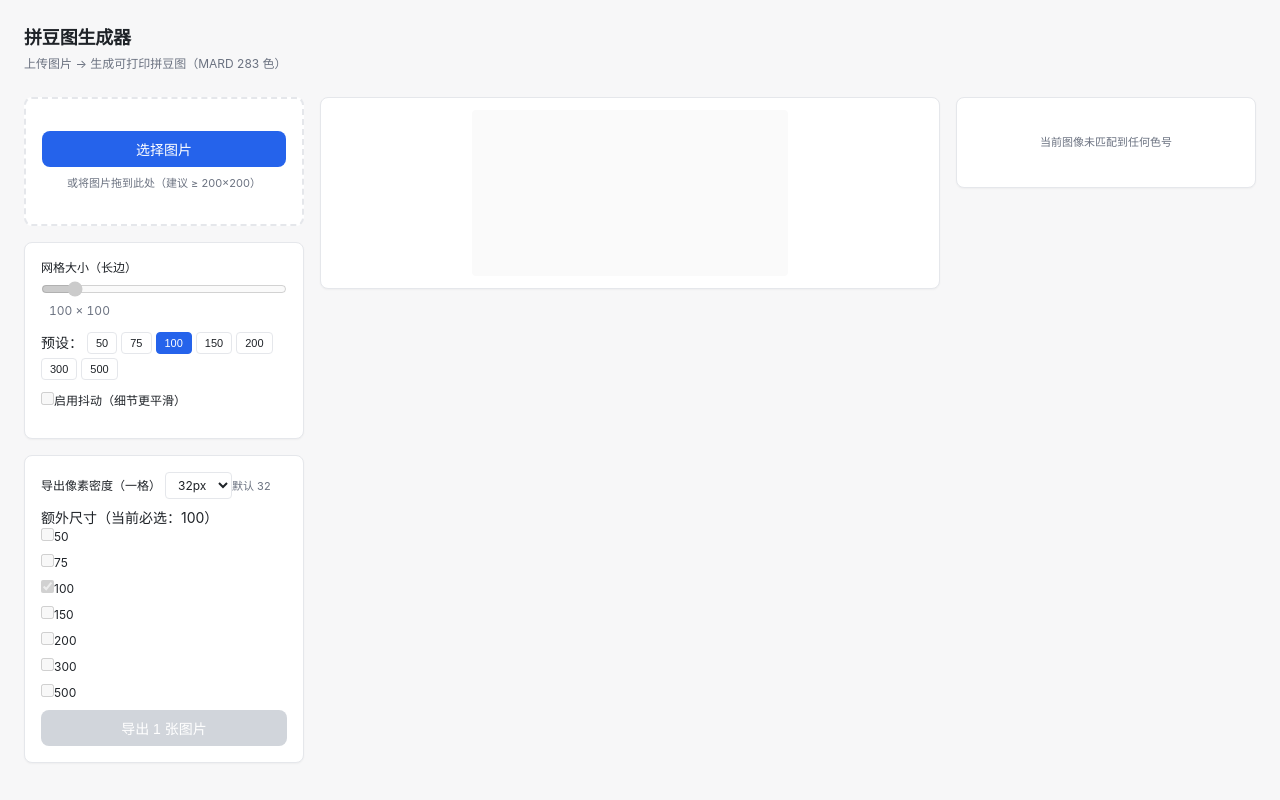
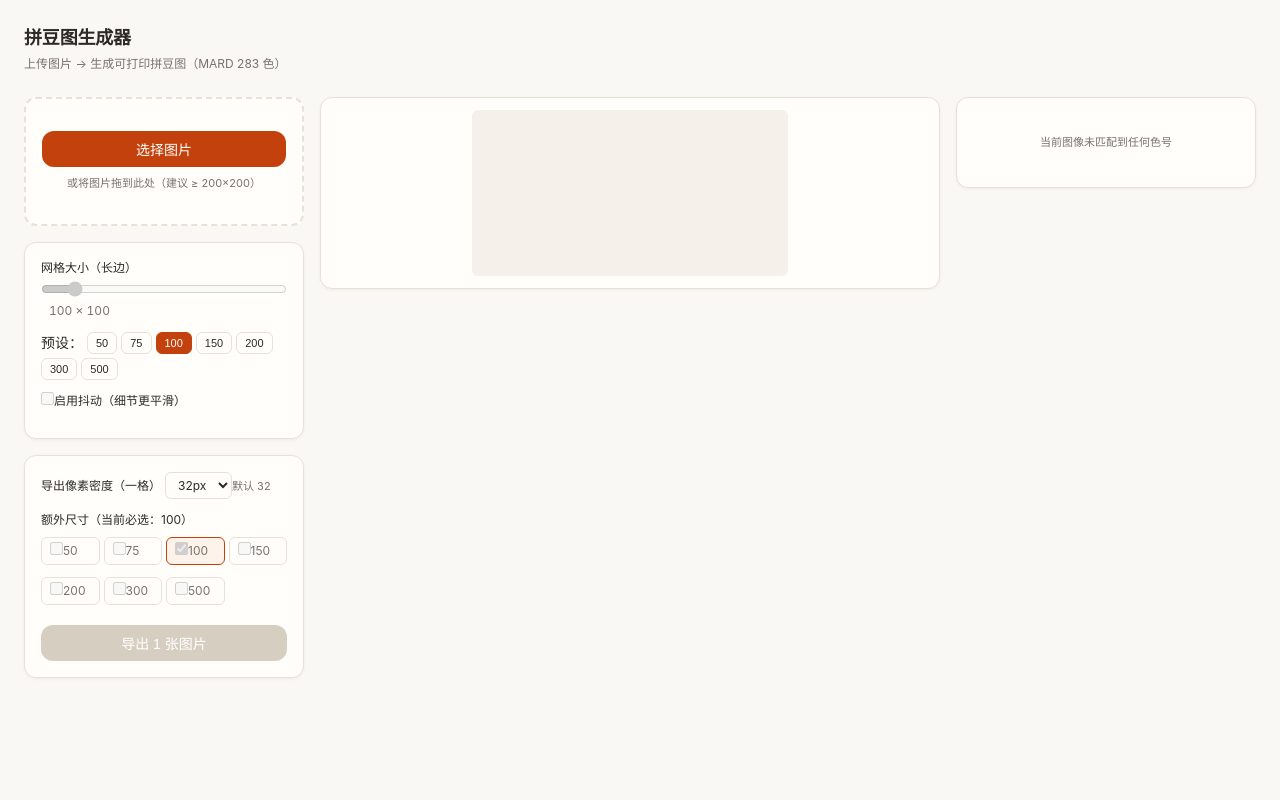
Before and after one commit to fansea0/pingdou, a React (Vite) app: page / in a window 1280 px wide. Built offline with nearby package versions, Linux system fonts and the light colour scheme.

Commit message:
style: 暖中性调色盘 + 软阴影 + 大圆角 + 多选尺寸样式

```diff
--- a/src/styles/global.css
+++ b/src/styles/global.css
@@ -1,15 +1,15 @@
 :root {
-  /* Color */
-  --color-bg: #f7f7f8;
-  --color-surface: #ffffff;
-  --color-surface-alt: #fafafa;
-  --color-text: #1f2328;
-  --color-text-muted: #6b7280;
-  --color-border: #e5e7eb;
-  --color-border-strong: #d1d5db;
-  --color-accent: #2563eb;
-  --color-accent-hover: #1d4ed8;
-  --color-accent-soft: #eff6ff;
+  /* Color — 暖中性 */
+  --color-bg: #faf8f5;
+  --color-surface: #fffefa;
+  --color-surface-alt: #f5f1ea;
+  --color-text: #2d2a26;
+  --color-text-muted: #78716c;
+  --color-border: #e7e2d8;
+  --color-border-strong: #d6cfc1;
+  --color-accent: #c2410c;
+  --color-accent-hover: #9a3412;
+  --color-accent-soft: #fef3eb;
   --color-error-bg: #fef2f2;
   --color-error-fg: #b91c1c;
 
@@ -21,14 +21,15 @@
   --space-5: 24px;
   --space-6: 32px;
 
-  /* Radius */
-  --radius-sm: 4px;
-  --radius-md: 8px;
-  --radius-lg: 12px;
+  /* Radius — 大圆角 */
+  --radius-sm: 6px;
+  --radius-md: 12px;
+  --radius-lg: 16px;
 
-  /* Shadow */
-  --shadow-sm: 0 1px 2px rgba(0, 0, 0, 0.04);
-  --shadow-md: 0 2px 8px rgba(0, 0, 0, 0.06);
+  /* Shadow — 柔和 */
+  --shadow-sm: 0 1px 3px rgba(60, 40, 20, 0.06);
+  --shadow-md: 0 4px 12px rgba(60, 40, 20, 0.08);
+  --shadow-lg: 0 8px 24px rgba(60, 40, 20, 0.12);
 
   /* Typography */
   --font-sans: -apple-system, BlinkMacSystemFont, 'Segoe UI', 'PingFang SC', 'Microsoft YaHei', sans-serif;
@@ -207,6 +208,39 @@ button.primary:disabled {
   margin-top: var(--space-2);
   margin-bottom: var(--space-3);
 }
+.extra-sizes {
+  margin-top: var(--space-3);
+  margin-bottom: var(--space-3);
+}
+.extra-label {
+  font-size: var(--text-sm);
+  color: var(--color-text);
+  margin-bottom: var(--space-2);
+}
+.size-grid {
+  display: grid;
+  grid-template-columns: repeat(4, 1fr);
+  gap: var(--space-1);
+}
+.size-option {
+  display: flex;
+  align-items: center;
+  gap: var(--space-1);
+  font-size: var(--text-sm);
+  cursor: pointer;
+  user-select: none;
+  padding: var(--space-1) var(--space-2);
+  border: 1px solid var(--color-border);
+  border-radius: var(--radius-sm);
+  background: var(--color-surface);
+}
+.size-option:has(input:checked) {
+  background: var(--color-accent-soft);
+  border-color: var(--color-accent);
+}
+.size-option input { accent-color: var(--color-accent); margin: 0; }
+.size-option input:disabled { cursor: not-allowed; }
+.size-option input:disabled + span { color: var(--color-text-muted); }
 
 /* === Preview === */
 .preview-wrap {
```
